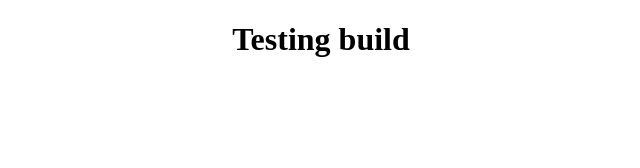
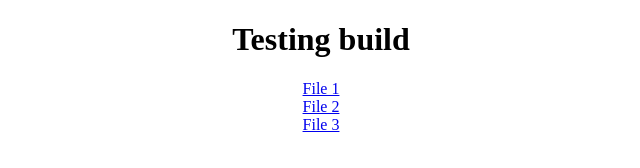
Before and after one commit to programmer1/SimpleApp, a plain HTML site: page index.html in a window 1280 px wide. Shown: the whole page, without its empty margins (319-959 px from the left). Drawn offline with Linux system fonts and the light colour scheme.

Commit message:
Update index.html

```diff
--- a/index.html
+++ b/index.html
@@ -1,7 +1,12 @@
 <!DOCTYPE html>
 <html>
-<head><title>Testing</title></head>
+<head><title>Testing - index</title></head>
 <body>
-<center><h1>Testing build</h1> </center>
+<center><h1>Testing build</h1>
+<a href='file1.html'>File 1</a><br/>
+<a href='file2.html'>File 2</a><br/>
+<a href='file3.html'>File 3</a><br/>
+
+</center>
 
 </body></html>
```
